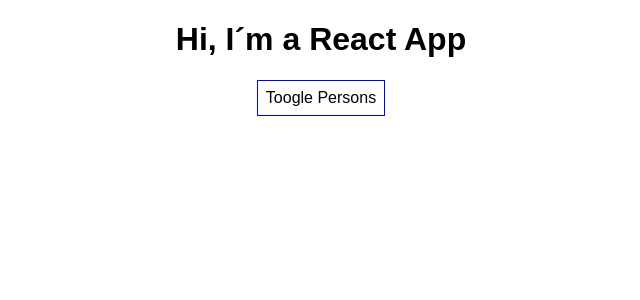
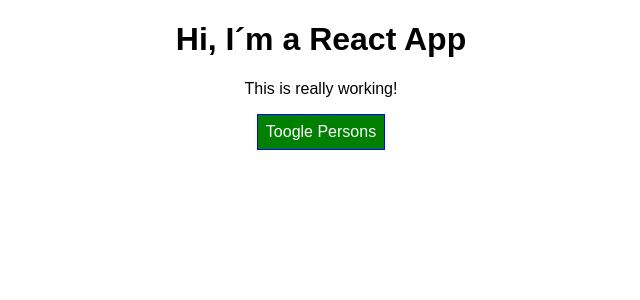
Before and after one commit to Omegadiaz/ReactCurso, a React (Create React App) app: page / in a window 1280 px wide. Shown: the top 300 px of the page, without its empty margins (319-959 px from the left). Built offline with nearby package versions, Linux system fonts and the light colour scheme.

Commit message:
dynamic styles

```diff
--- a/src/App.js
+++ b/src/App.js
@@ -45,7 +45,8 @@
 
   render() {
     const style = {
-      backgroundColor: 'white',
+      backgroundColor: 'green',
+      color: 'white',
       font: 'inherit',
       border: '1px solid blue',
       padding: '8px',
@@ -66,12 +67,24 @@
        />
       })}
 
-     </div> )
+     </div>
+     )
+     style.backgroundColor = 'red';
     }
+
+    const classes = [' '];
+    if (this.state.persons.length <= 2){
+      classes.push('red'); //classes ['red]
+    }
+    if (this.state.persons.length <= 1){
+      classes.push('bold'); //classes ['red]
+    }
+
 
     return (
       <div className="App">
         <h1> Hi, I´m a React App </h1>
+        <p className={classes.join(' ')}> This is really working!</p>
         <button style={style} onClick={this.togglePersonsHandler}>Toogle Persons</button>
         {persons}
 
```
